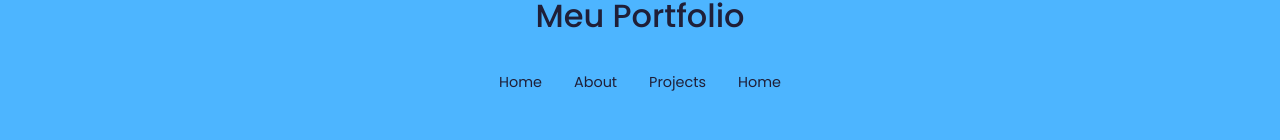
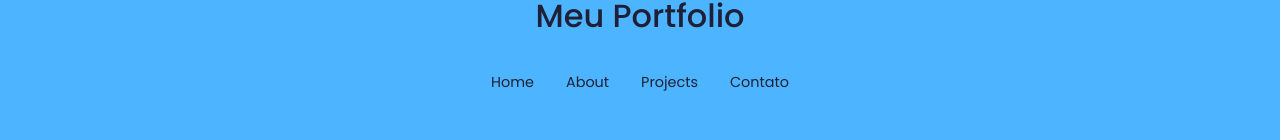
Before and after one commit to jpcp0614/Portfolio, a React (Create React App) app: page / in a window 1280 px wide. Shown: the part 2862-3002 px from the top of the page. Built offline with nearby package versions, Linux system fonts and the light colour scheme.

Commit message:
:recycle: refactor: cv

```diff
--- a/src/components/footer/Footer.jsx
+++ b/src/components/footer/Footer.jsx
@@ -11,7 +11,7 @@ const Footer = () => {
 				<li><a href="#header">Home</a></li>
 				<li><a href="#about">About</a></li>
 				<li><a href="#projects">Projects</a></li>
-				<li><a href="#contact">Home</a></li>
+				<li><a href="#contact">Contato</a></li>
 			</ul>
 
 			<div className="footer__socials">
--- a/src/components/header/Ct.jsx
+++ b/src/components/header/Ct.jsx
@@ -1,5 +1,5 @@
 import React from 'react';
-import CV from '../../assets/cv.txt';
+import CV from '../../assets/joao-paulo_cv.pdf';
 
 const Ct = () => {
 	return (
```
Also changed, not shown: src/assets/cv.txt (deleted), 2 other files (tests, documents, lock files or other folders).
